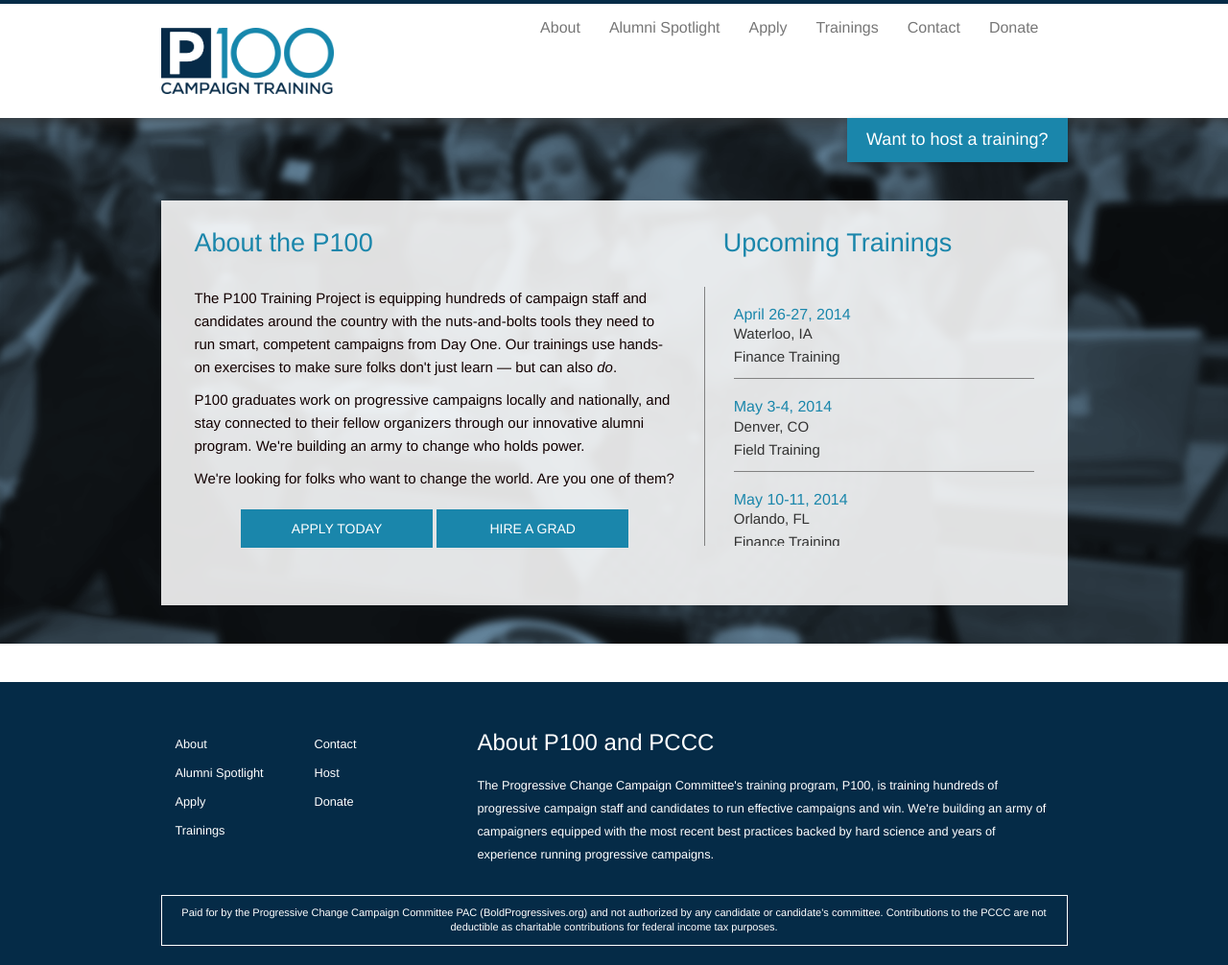
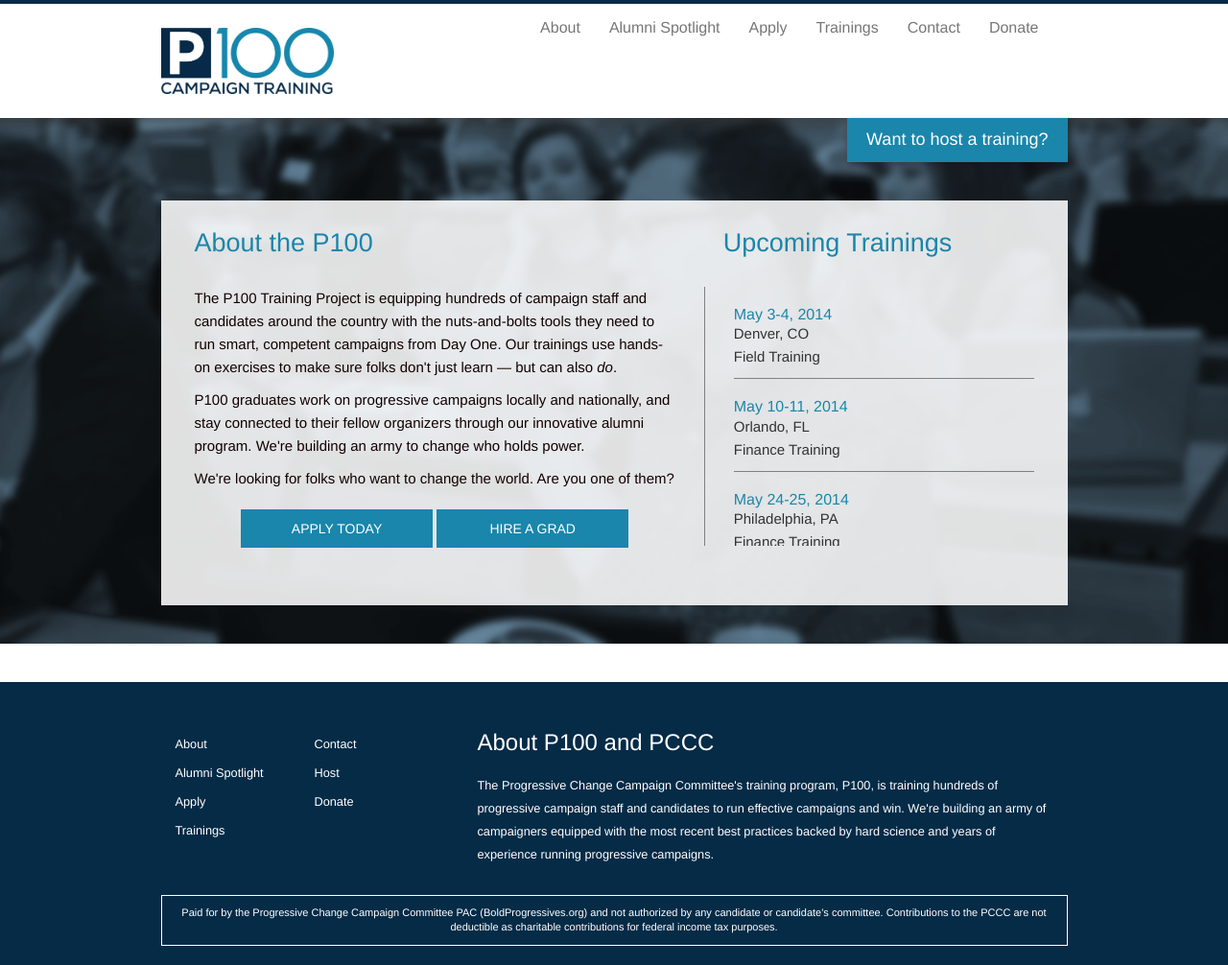
Before and after one commit to boldprogressives/p100_stage, a Jekyll site: the page built from index.html, in a window 1280 px wide. Shown: the whole page at 96% size. Built offline with Jekyll 4.4.1, drawn with Linux system fonts in a browser that asks for light colours.

Commit message:
udpate trainings to remove iowa

```diff
--- a/_config.yml
+++ b/_config.yml
@@ -1,8 +1,4 @@
 trainings:
-  - name: ia_april_fin
-    date: April 26-27, 2014
-    location: Waterloo, IA
-    type: Finance Training
   - name: co_may_field
     date: May 3-4, 2014
     location: Denver, CO
```
